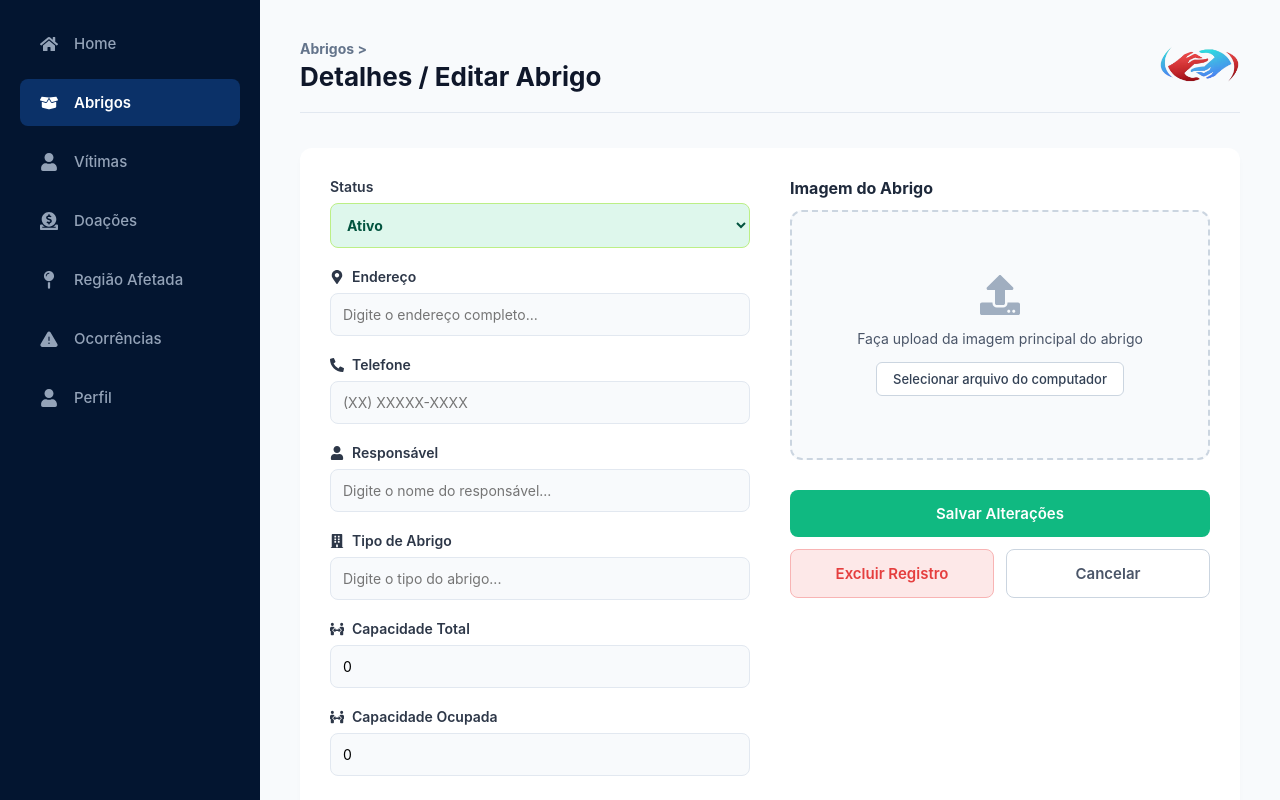
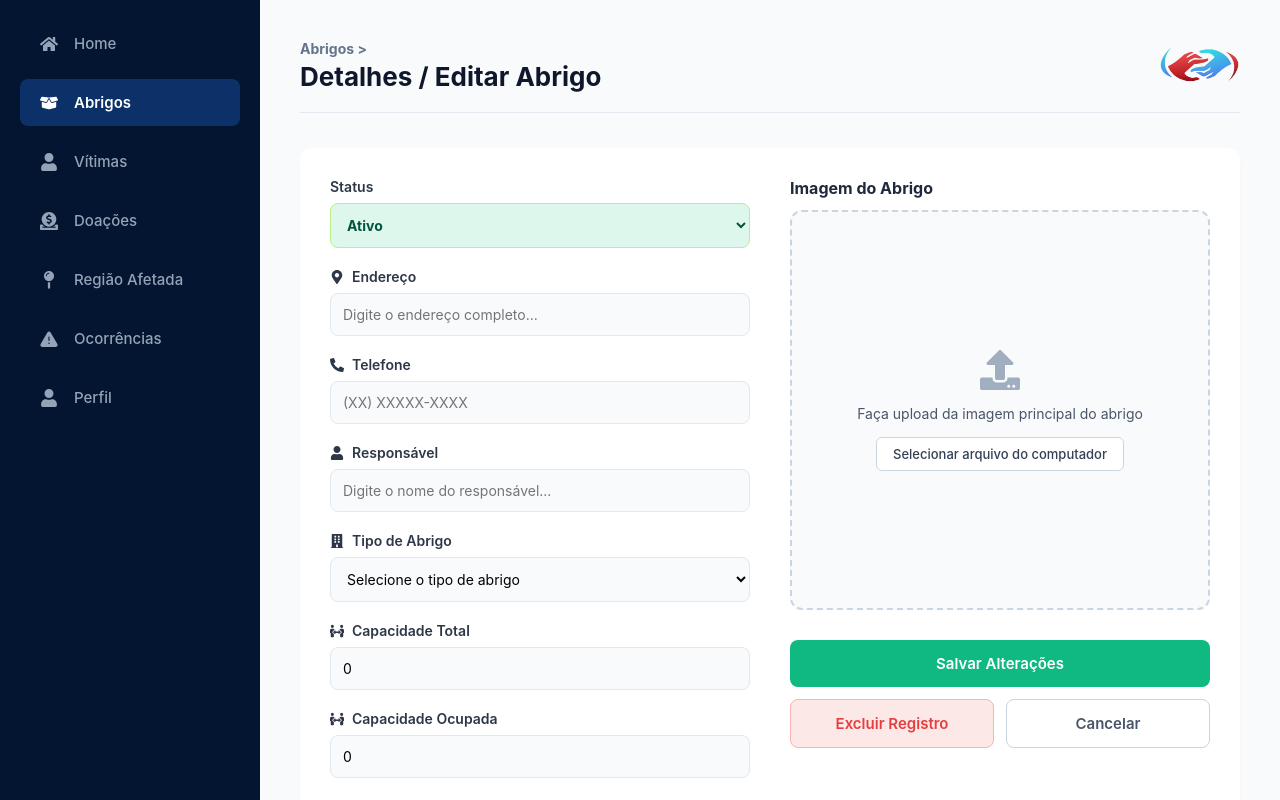
Before and after one commit to VitoriaSCouto/Projeto-Integrador-I, a React (Vite) app in the folder Frontend/: page /detalhes-abrigos/1 in a window 1280 px wide. Shown: the top 800 px of the page. Built offline with nearby package versions, Linux system fonts and the light colour scheme; no server answers.

Commit message:
Update - Pastas organizadas, Listar Abrigo, Detalhes Abrigo e rotas

```diff
--- a/Frontend/src/pages/abrigo/abrigo.css
+++ b/Frontend/src/pages/abrigos/HomeAbrigo/abrigo.css
@@ -200,3 +200,15 @@
     background-color: #0b3168;
     color: #ffffff;
 }
+.endereco {
+    display: flex;
+    align-items: center;
+    gap: 6px;
+    color: #95c1ff;
+}
+.endereco-icon {
+    font-size: 13px;
+    color: #2c1e1f;
+    flex-shrink: 0;
+    margin-top: 1px;
+}
--- a/Frontend/src/pages/abrigo/index.jsx
+++ b/Frontend/src/pages/abrigos/HomeAbrigo/index.jsx
@@ -1,9 +1,11 @@
 import { useState, useEffect } from "react";
 import { useNavigate } from "react-router-dom";
-import { FaHome, FaBoxOpen, FaUser, FaDonate, FaMapPin, FaSearch, FaPlus } from "react-icons/fa";
+import { FaHome, FaBoxOpen, FaUser, FaDonate, FaMapPin, FaSearch, FaPlus, FaSchool,FaBasketballBall, FaChurch, FaHotel, FaBed,
+  FaPalette, FaUsers, FaTree  } from "react-icons/fa";
+import { FaLocationDot } from "react-icons/fa6";
 import { GoAlertFill } from "react-icons/go";
 
-import "../pg_adm/style.css";
+import "../../pg_adm/style.css";
 import "./abrigo.css";
 
 const ListarAbrigos = () => {
@@ -15,6 +17,8 @@ const ListarAbrigos = () => {
     const buscarAbrigos = async () => {
       const resposta = await fetch('http://localhost:3000/api/abrigos/listar')
       const dados = await resposta.json()
+      console.log(dados.abrigos)
+
       setAbrigos(dados.abrigos)
     }
     buscarAbrigos()
@@ -30,6 +34,21 @@ const ListarAbrigos = () => {
     if (porcentagem >= 80) return { label: 'Últimas Vagas', classe: 'status-atencao' }
     return { label: 'Com vagas', classe: 'status-vagas' }
   }
+
+
+  const tipoEmoji = (tipo) => {
+  switch (tipo) {
+    case 'Escola':       return <FaSchool className="icon" />;
+    case 'Ginásio':      return <FaBasketballBall className="icon" />;
+    case 'Igreja':       return <FaChurch className="icon" />;
+    case 'Hotel':        return <FaHotel className="icon" />;
+    case 'Pousada':      return <FaBed className="icon" />;
+    case 'Centro Cultural':    return <FaPalette className="icon" />;
+    case 'Centro Comunitário': return <FaUsers className="icon" />;
+    case 'Campo':        return <FaTree className="icon" />;
+    default:             return <FaBoxOpen className="icon" />;
+  }
+  };
 
   return (
     <div className="dashboard">
@@ -84,7 +103,9 @@ const ListarAbrigos = () => {
 
                 <div className="abrigo-card-header">
                   <h3>{abrigo.nome}</h3>
-                  <span className="home-badge-icon">🏠</span>
+                  <span className="home-badge-icon">
+                    {tipoEmoji(abrigo.tipoAbrigo)}
+                  </span>
                 </div>
 
                 <div className="abrigo-status-row">
@@ -102,7 +123,7 @@ const ListarAbrigos = () => {
 
                 <div className="abrigo-info">
                   <p><strong>Capacidade:</strong> {abrigo.capacidadeOcupada} / {abrigo.capacidadeTotal}</p>
-                  <p className="endereco">📍 {abrigo.endereco}</p>
+                  <p className="endereco"><FaLocationDot className="endereco-icon"/> {abrigo.endereco}</p>
                 </div>
 
                 <a href={`/detalhes-abrigos/${abrigo.id}`} className="detalhes-link"><button className="btn-detalhes">
--- a/Frontend/src/pages/detalhes-abrigos/DetalhesAbrigos.css
+++ b/Frontend/src/pages/abrigos/detalhes-abrigos/DetalhesAbrigos.css
@@ -230,7 +230,7 @@
     padding: 40px 20px;
     text-align: center;
     background: #f8fafc;
-    min-height: 250px;
+    min-height: 400px;
     display: flex;
     align-items: center;
     justify-content: center;
@@ -341,3 +341,17 @@
     color: #a0aec0;
     border-top: 1px solid #e2e8f0;
 }
+
+/* Select do Tipo de Abrigo */
+
+.select-tipo-abrigo {
+    padding: 12px;
+    border: 1px solid #e2e8f0;
+    border-radius: 8px;
+    font-size: 14px;
+    background-color: #f8fafc;
+}
+
+.select-tipo-abrigo option {
+    font-size: 14px;
+}
--- a/Frontend/src/pages/detalhes-abrigos/index.jsx
+++ b/Frontend/src/pages/abrigos/detalhes-abrigos/index.jsx
@@ -8,7 +8,8 @@ import {
 } from 'react-icons/fa';
 import { GoAlertFill } from "react-icons/go";
 
-import "../pg_adm/style.css";
+/// Página de detalhes do abrigo, onde é possível ver e editar as informações do abrigo selecionado
+import "../../pg_adm/style.css";
 import './DetalhesAbrigos.css';
 
 function DetalhesAbrigo() {
@@ -243,15 +244,27 @@ function DetalhesAbrigo() {
               />
             </div>
 
+
             <div className="form-group">
               <label><FaBuilding /> Tipo de Abrigo</label>
-              <input
-                type="text"
-                placeholder="Digite o tipo do abrigo..."
+              <select
+                className="select-tipo-abrigo"
                 value={tipoAbrigo}
                 onChange={(e) => setTipoAbrigo(e.target.value)}
                 required
-              />
+              >
+
+                <option value=""disabled>Selecione o tipo de abrigo</option>
+                <option value="Escola">Escola</option>
+                <option value="Ginásio">Ginásio</option>
+                <option value="Igreja">Igreja</option>
+                <option value="Hotel">Hotel</option>
+                <option value="Pousada">Pousada</option>
+                <option value="CentroCultural">Centro Cultural</option>
+                <option value="CentroComunitário">Centro Comunitário</option>
+                <option value="Campo">Campo</option>
+
+              </select>
             </div>
 
             <div className="form-group">
@@ -282,6 +295,7 @@ function DetalhesAbrigo() {
               <h3 style={{ fontSize: '16px', fontWeight: '700', color: '#1e293b', marginBottom: '12px' }}>
                 Infraestrutura
               </h3>
+
 
               <label className="checkbox-card">
                 <input
--- a/Frontend/src/pages/listarvitima/index.jsx
+++ b/Frontend/src/pages/vitimas/listarvitima/index.jsx
@@ -4,7 +4,7 @@ import { FaHome, FaBoxOpen, FaUser, FaDonate, FaMapPin, FaSearch, FaPlus } from
 import { GoAlertFill } from "react-icons/go";
 
 // IMPORTAÇÃO DOS DOIS CSS (Global e o Específico de Vítimas)
-import "../pg_adm/style.css";
+import "../../pg_adm/style.css";
 import "./vitima.css";
 
 const ListarVitimas = () => {
```
Also changed, not shown: Frontend/src/App.jsx (+6 -6 lines), Frontend/src/pages/abrigos/cadastrar-abrigos/CadastroAbrigo.css (added), Frontend/src/pages/abrigos/cadastrar-abrigos/index.jsx (renamed from Frontend/src/pages/cadastrar-abrigos/index.jsx), Frontend/src/pages/abrigos/editar-abrigos/index.jsx (renamed from Frontend/src/pages/editar-abrigos/index.jsx), Frontend/src/pages/vitimas/cadastro_vitima/index.jsx (renamed from Frontend/src/pages/cadastro_vitima/index.jsx), Frontend/src/pages/vitimas/listarvitima/vitima.css (renamed from Frontend/src/pages/listarvitima/vitima.css), 1 other file (tests, documents, lock files or other folders).
